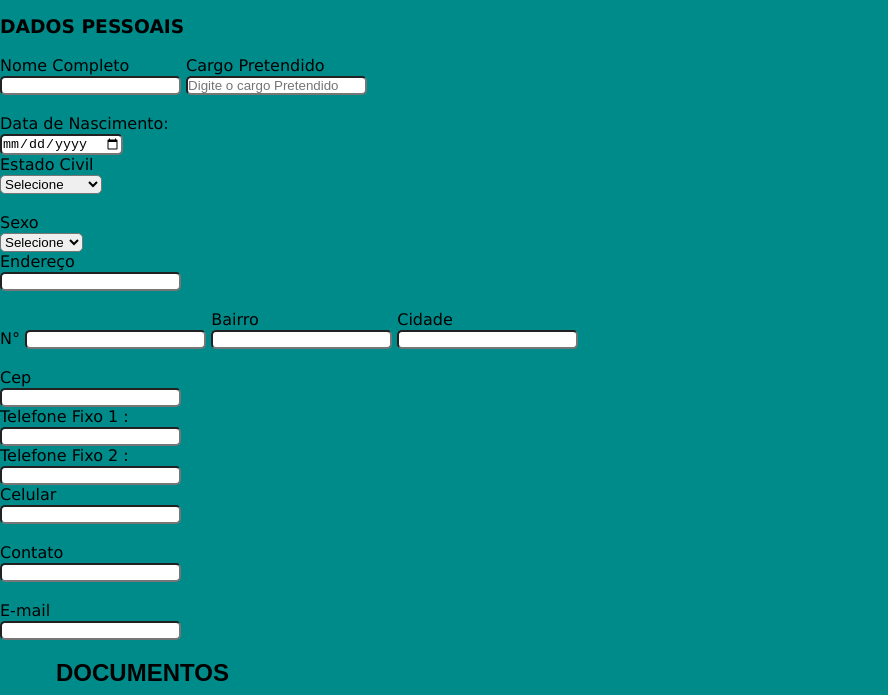
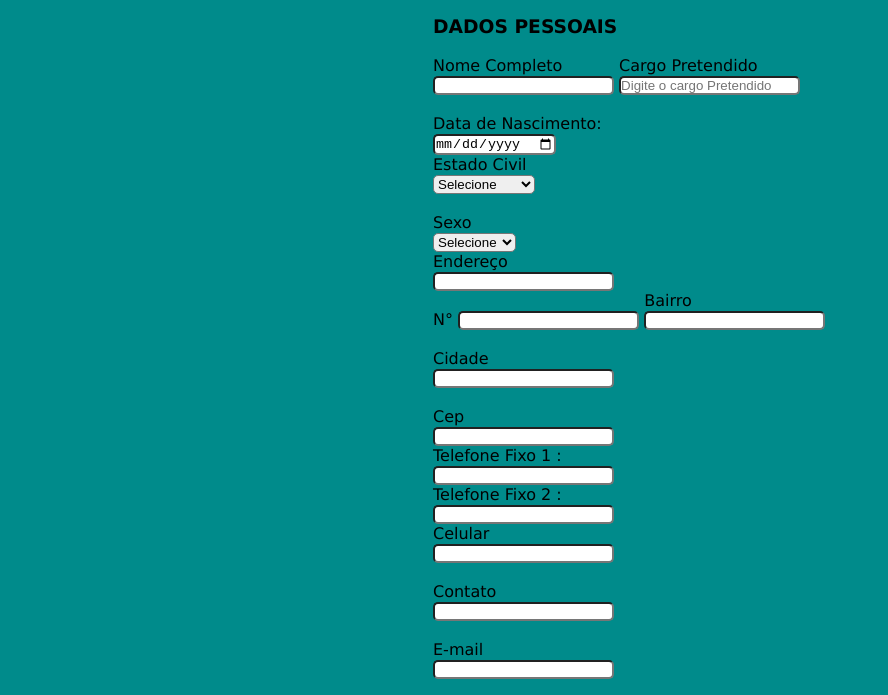
Before and after one commit to rpatricia/Formulario-desafio, a plain HTML site: page index.html in a window 1280 px wide. Shown: the part 68-763 px from the top of the page, without its empty margins (0-888 px from the left). Drawn offline with Linux system fonts and the light colour scheme.

Commit message:
Alteração no fildset e no width do body

```diff
--- a/index.html
+++ b/index.html
@@ -7,17 +7,16 @@
     <meta name="viewport" content="width=device-width, initial-scale=1.0">
     <link rel="stylesheet" href="style.css">
 
-
     <title>Formulário</title>
 </head>
 
 <body>
+    <div class="container">
+        <div>
+            <h1 id="titulo">JOBS NET</h1>
+        </div>
+        <form>
 
-    <div>
-        <h1 id="titulo">JOBS NET</h1>
-    </div>
-    <div class="container">
-        <form>
             <div>
                 <h2>CADASTRE SEU CURRÍCULO</h2>
                 <br>
@@ -25,7 +24,7 @@
             <div>
                 <h3>DADOS PESSOAIS</h3><br>
             </div>
-            <fieldset class="grupo">
+            <div class="grupo">
                 <div class="dados">
                     <label for> Nome Completo</label><br>
                     <input type="text" , name="Nome Completo" id=" Nome Completo class"="input user" required>
@@ -39,10 +38,10 @@
                     <input type="text" , size="20" nome="Cargo Pretendido" id="Cargo Pretendido"
                         placeholder="Digite o cargo Pretendido" required>
                 </div>
-            </fieldset>
+            </div>
             <br>
 
-            <fieldset class="grupo">
+            <div class="grupo">
                 <div class="dados">
                     <label>Data de Nascimento:</label><br>
 
@@ -62,7 +61,7 @@
                     </select>
                     <br>
                 </div>
-            </fieldset>
+            </div>
             <br>
 
             <div class="dados">
@@ -87,7 +86,7 @@
 
             </div>
             <br>
-            <fieldset class="grupo">
+            <div class="grupo">
                 <div class="dados">
                     <label for>N°</label>
                     <input type="number" , name="numero" required>
@@ -107,9 +106,9 @@
 
 
                 </div>
-            </fieldset> <br>
+            </div> <br>
 
-            <fieldset class="grupo">
+            <div class="grupo">
                 <div class="dados">
 
                     <label for>Cep</label><br>
@@ -124,9 +123,9 @@
 
                 </div>
                 <br>
-            </fieldset>
+            </div>
 
-            <fieldset class="grupo">
+            <div class="grupo">
                 <div class="dados">
                     <label for="Telefone Fixo 2">Telefone Fixo 2 :</label><br>
 
@@ -139,9 +138,9 @@
                     <label for="Celular">Celular</label><br>
                     <input type="number" required>
                 </div>
-            </fieldset>
+            </div>
             <br>
-            <fieldset class="grupo">
+            <div class="grupo">
 
                 <div class="dados">
                     <label for="Contato">Contato</label><br>
@@ -154,14 +153,14 @@
                     <input type="e-mail" , name="e-mail" id="e-mail" required>
 
                 </div>
-            </fieldset>
+            </div>
             <br>
 
             <div>
                 <h2 id="titulo">DOCUMENTOS</h2><br>
             </div>
 
-            <fieldset class="grupo">
+            <div class="grupo">
                 <div class="dados">
                     <label for="identidade">Identidade</label><br>
                     <input type="identiade" , number="identiade" id="identidade" required>
@@ -184,7 +183,7 @@
 
                     </select>
                 </div>
-            </fieldset>
+            </div>
 
             <br>
             <div class="dados">
@@ -198,6 +197,7 @@
             <div>
                 <button class="botao" type="submit">enviar Formulário</button>
             </div>
+
         </form>
     </div>
 </body>
--- a/style.css
+++ b/style.css
@@ -3,10 +3,11 @@
   padding: 0;
   box-sizing: border-box;
 }
-
+/* vh -> view heigth port */
+/* vw -> view width port */
 body {
   height: 100vh;
-  width: 100vh;
+  width: 100vw;
   background-color: darkcyan;
   font-family: Verdana, Geneva, Tahoma, sans-serif;
   font-size: 1em;
@@ -19,18 +20,20 @@ body {
   margin: 0 auto;
 }
 
+form {
+  margin: 0 auto;
+  padding: 0 2%;
+  max-width: 50%;
+}
+
 #titulo {
+  text-align: center;
   font-family: sans-serif;
   color: #000;
-  margin-left: 7%;
 }
 
 #dados {
   display: inline-block;
-}
-
-fieldset {
-  border: 0;
 }
 
 input,
@@ -43,11 +46,6 @@ button {
   display: inline-block;
 }
 
-.fildeset.grupo {
-  float: left;
-
-  margin-right: 1em;
-}
 .botao {
   font-size: 1em;
   background: rgb(255, 255, 255);
```
